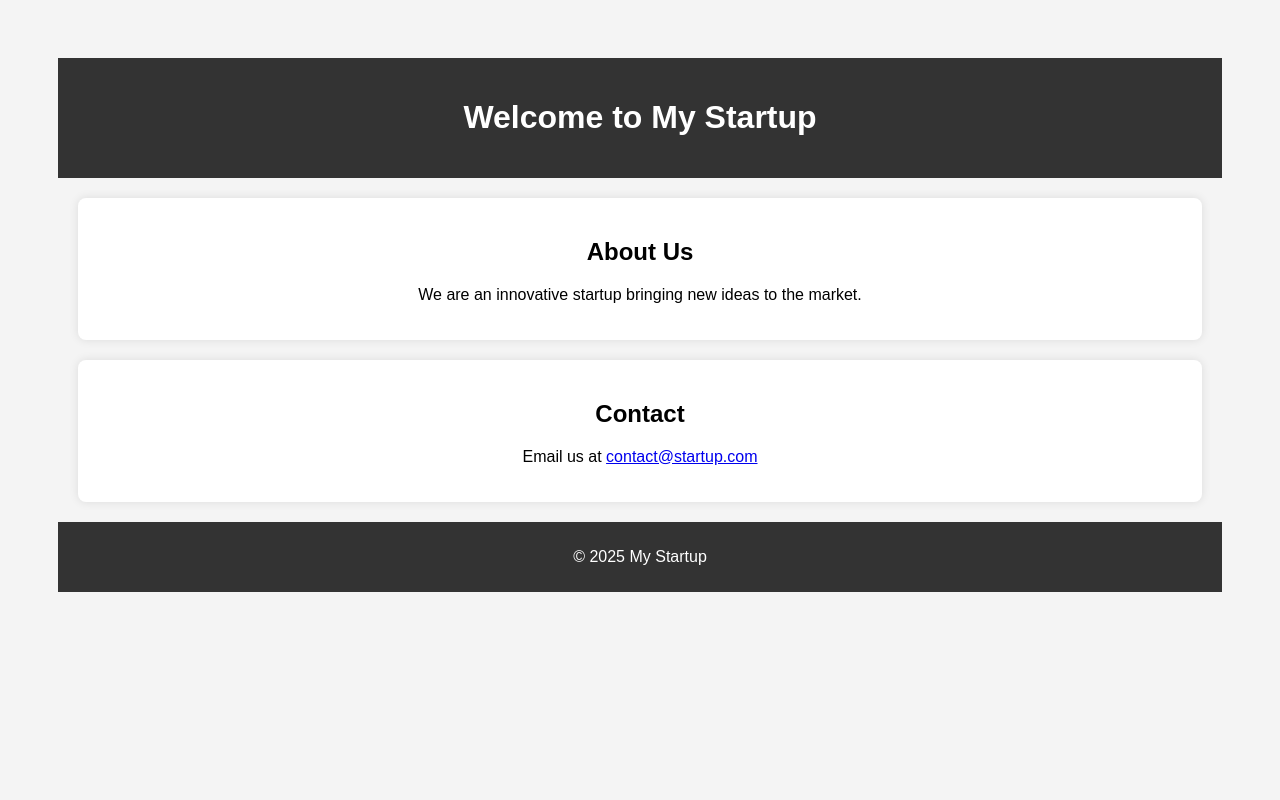
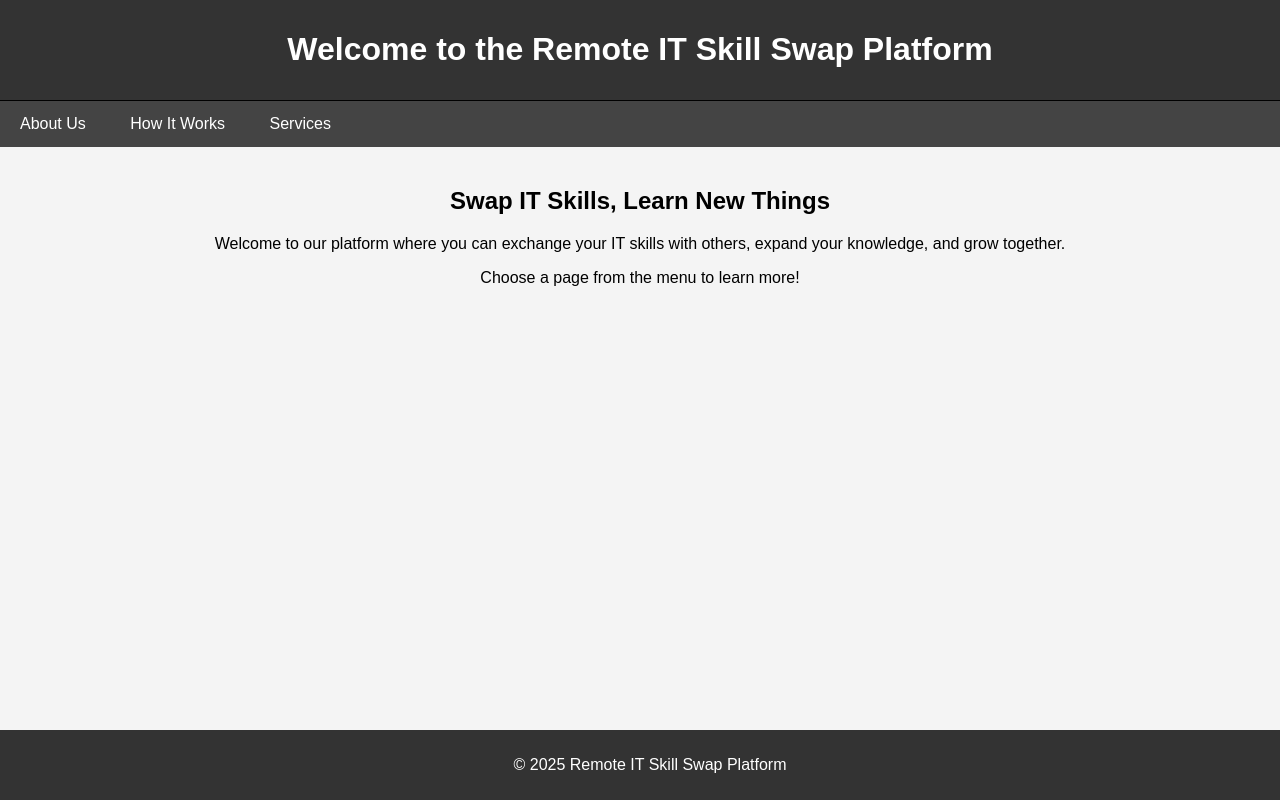
Before and after one commit to Casey-Summers/CP3402-Startup-Site, a plain HTML site: page index.html in a window 1280 px wide. Drawn offline with Linux system fonts and the light colour scheme.

Commit message:
Replacing practice template with start-up

```diff
--- a/index.html
+++ b/index.html
@@ -3,48 +3,68 @@
 <head>
     <meta charset="UTF-8">
     <meta name="viewport" content="width=device-width, initial-scale=1.0">
-    <title>My Startup</title>
+    <title>Remote IT Skill Swap Platform</title>
     <style>
         body {
             font-family: Arial, sans-serif;
-            text-align: center;
-            padding: 50px;
+            margin: 0;
+            padding: 0;
             background-color: #f4f4f4;
         }
         header {
-            background: #333;
+            background-color: #333;
             color: white;
+            padding: 10px 0;
+            text-align: center;
+            border-bottom: 1px solid black;
+        }
+        nav {
+            background-color: #444;
+            overflow: hidden;
+        }
+        nav a {
+            color: white;
+            padding: 14px 20px;
+            text-align: center;
+            text-decoration: none;
+            display: inline-block;
+        }
+        main {
             padding: 20px;
-        }
-        section {
-            margin: 20px;
-            padding: 20px;
-            background: white;
-            border-radius: 8px;
-            box-shadow: 0 0 10px rgba(0, 0, 0, 0.1);
+            text-align: center;
         }
         footer {
-            margin-top: 20px;
+            background-color: #333;
+            color: white;
+            text-align: center;
             padding: 10px;
-            background: #333;
-            color: white;
+            position: fixed;
+            bottom: 0;
+            width: 100%;
         }
     </style>
 </head>
 <body>
-    <header>
-        <h1>Welcome to My Startup</h1>
-    </header>
-    <section>
-        <h2>About Us</h2>
-        <p>We are an innovative startup bringing new ideas to the market.</p>
-    </section>
-    <section>
-        <h2>Contact</h2>
-        <p>Email us at <a href="mailto:contact@startup.com">contact@startup.com</a></p>
-    </section>
-    <footer>
-        <p>&copy; 2025 My Startup</p>
-    </footer>
+
+<header>
+    <h1>Welcome to the Remote IT Skill Swap Platform</h1>
+</header>
+
+<nav>
+    <a href="about-us.html">About Us</a>
+    <a href="how-it-works.html">How It Works</a>
+    <a href="services.html">Services</a>
+</nav>
+
+<main>
+    <h2>Swap IT Skills, Learn New Things</h2>
+    <p>Welcome to our platform where you can exchange your IT skills with others, expand your knowledge, and grow together.</p>
+    <p>Choose a page from the menu to learn more!</p>
+</main>
+
+<footer>
+    <p>&copy; 2025 Remote IT Skill Swap Platform</p>
+</footer>
+
 </body>
 </html>
```
